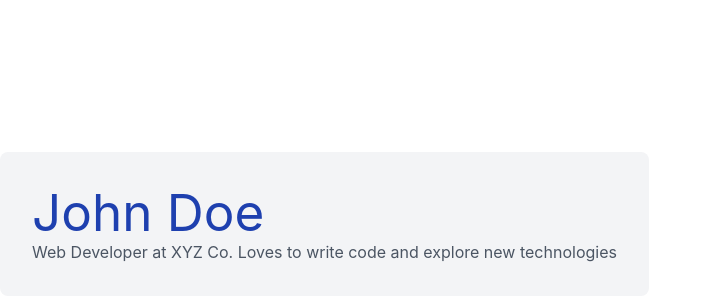
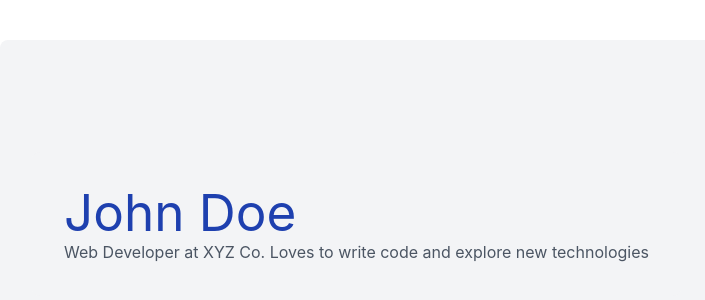
Before and after one commit to OctoInventor/alx-fe-reactjs, a React (Vite) app in the folder tailwind-react-integration/: page / in a window 1280 px wide. Shown: the part 176-476 px from the top of the page, without its empty margins (0-705 px from the left). Built offline with nearby package versions, Linux system fonts and the light colour scheme.

Commit message:
upload files

```diff
--- a/tailwind-react-integration/src/App.jsx
+++ b/tailwind-react-integration/src/App.jsx
@@ -7,7 +7,7 @@ function App() {
 
   return (
     <>
-      <div>
+      <div className= "bg-gray-100 p-8 max-w-sm-400 max-auto my-20 rounded-lg shawdow-lg">
           <UserProfile/>
       </div>
     </>
```
